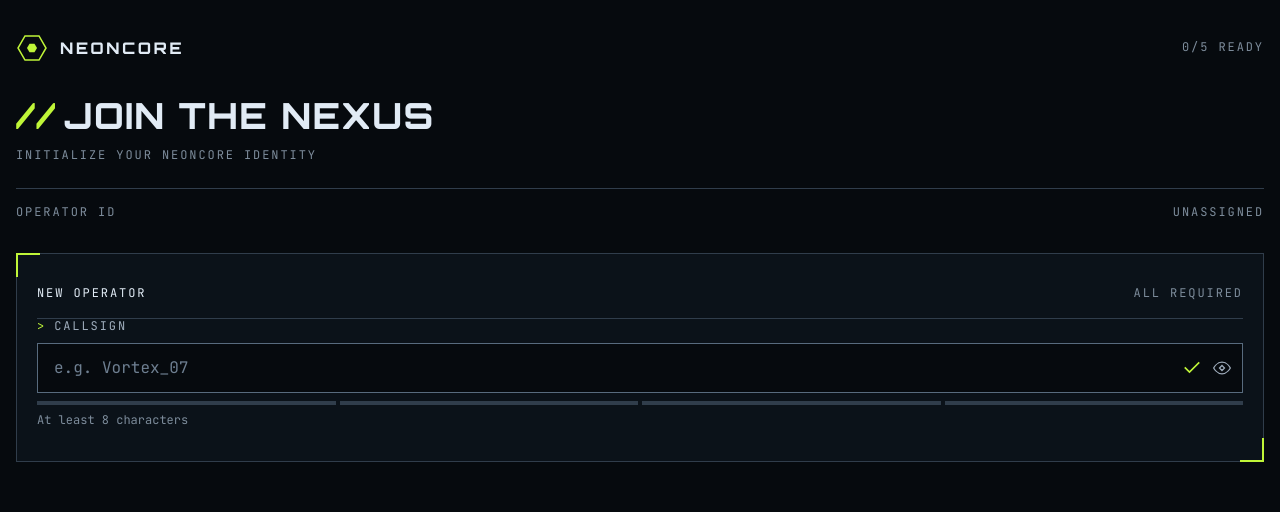
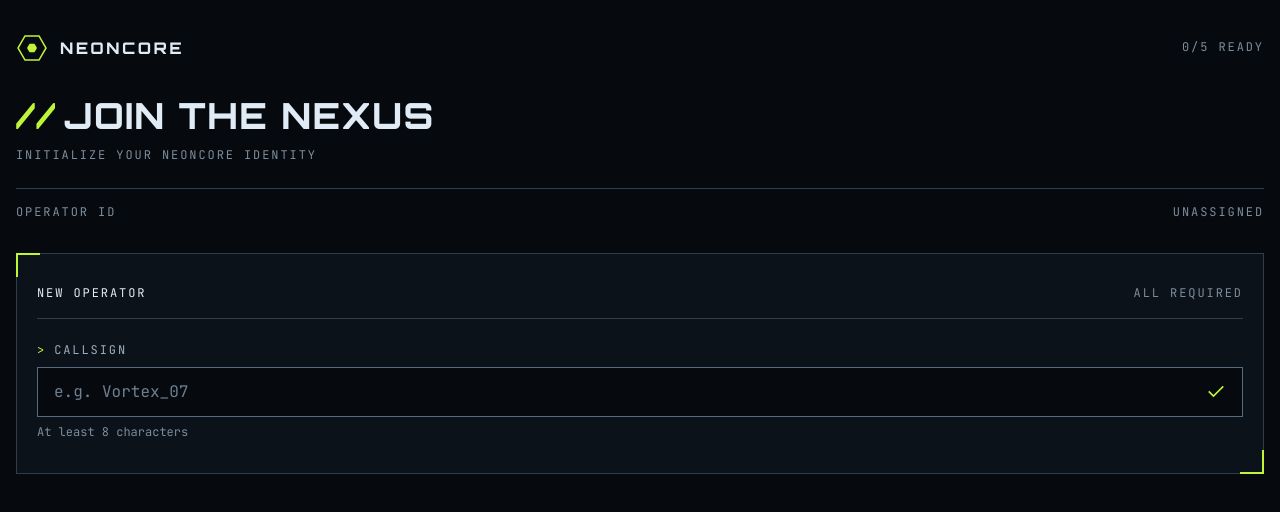
Before and after one commit to Yahyaball/gamer-sign-up-form, a Vue app: page / in a window 1280 px wide. Shown: the top 512 px of the page. Built offline with nearby package versions, Linux system fonts and the light colour scheme.

Commit message:
strength level should not shown if it's not a password

```diff
--- a/src/App.vue
+++ b/src/App.vue
@@ -26,10 +26,10 @@ import ReadoutOperator from './components/readout/ReadoutOperator.vue';
     <main class="relative">
       <CornerBracket class="absolute" />
       <CornerBracket class="absolute rotate-180 bottom-0 right-0" />
-      <form class="bg-neutral-900 border border-neutral-700 px-2.5 py-4">
+      <form class="bg-neutral-900 border border-neutral-700 px-2.5 py-4 flex flex-col gap-3">
         <PanelHead note="short" />
         <TextField label="Callsign" name="callsign" placeholder="e.g. Vortex_07" hint="At least 8 characters"
-          type="password" :strength-level="0" valid />
+          type="password" valid />
       </form>
     </main>
   </div>
--- a/src/components/fields/TextField.vue
+++ b/src/components/fields/TextField.vue
@@ -36,7 +36,7 @@ const passwordShown = ref(false)
             <img v-if="valid" :src="TickTwenty" alt="valid" :class="strengthLevel !== undefined ? undefined : 'pr-2'">
             <RevealButton v-if="strengthLevel !== undefined" @toggle="passwordShown = !passwordShown" />
         </div>
-        <StrengthMeter :strength-level="strengthLevel" />
+        <StrengthMeter v-if="strengthLevel !== undefined" :strength-level="strengthLevel" />
         <HintField :name="name" :error="error ? true : false" :hint="hint" :password="strengthLevel ? true : false"
             :strength="strengthLevel" />
     </div>
```
